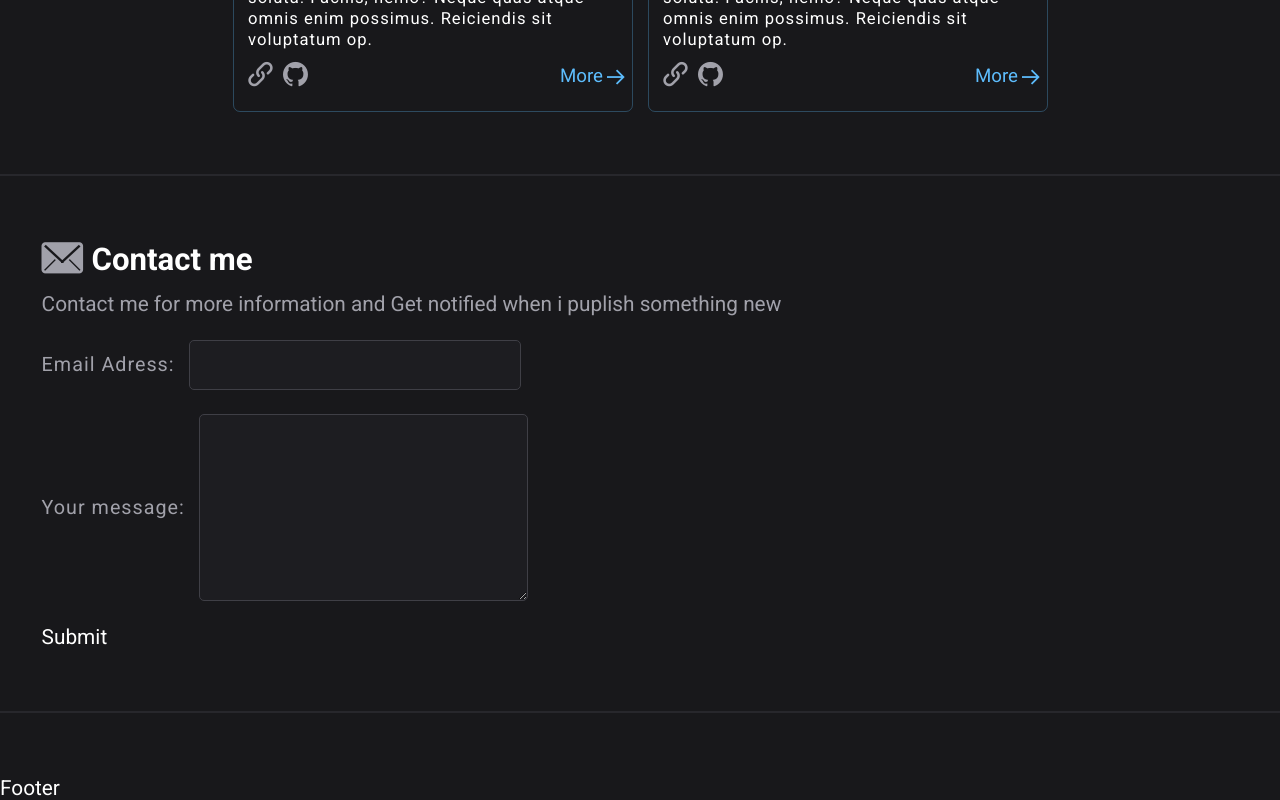
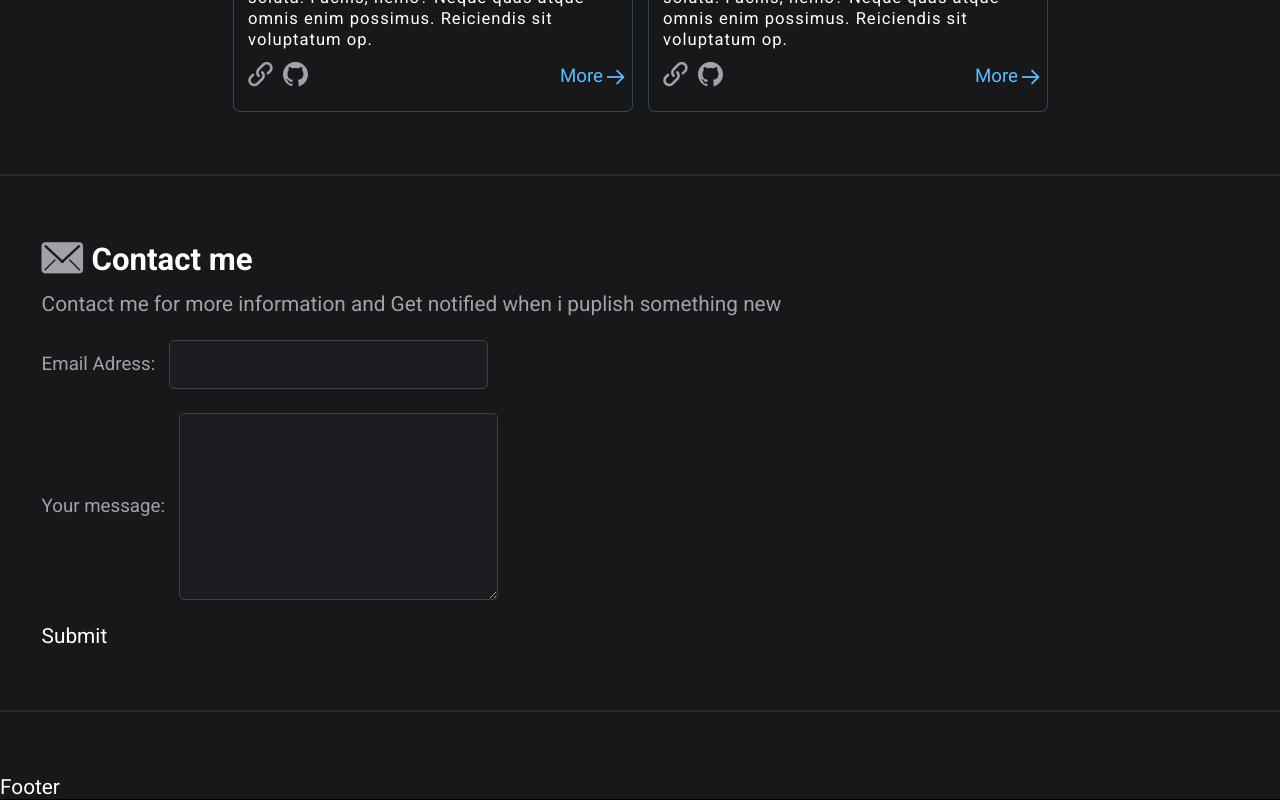
Before and after one commit to MohamedZakidev/portfolio, a React (Vite) app: page / in a window 1280 px wide. Shown: the part 2148-2948 px from the top of the page. Built offline with nearby package versions, Linux system fonts and the light colour scheme.

Commit message:
Update contact.css

```diff
--- a/src/components/4-Contact/contact.css
+++ b/src/components/4-Contact/contact.css
@@ -31,13 +31,12 @@ section.contact-us form {
 
 section.contact-us label {
     color: var(--subtitle);
-    font-size: .95rem;
-    letter-spacing: 1px;
+    font-size: .9rem;
 }
 
 section.contact-us input,
 section.contact-us textarea {
-    font-size: 1rem;
+    font-size: .95rem;
     background-color: rgba(63, 63, 70, 0.15);
     border: 1px solid rgb(63, 63, 70);
     margin-left: 14px;
```
